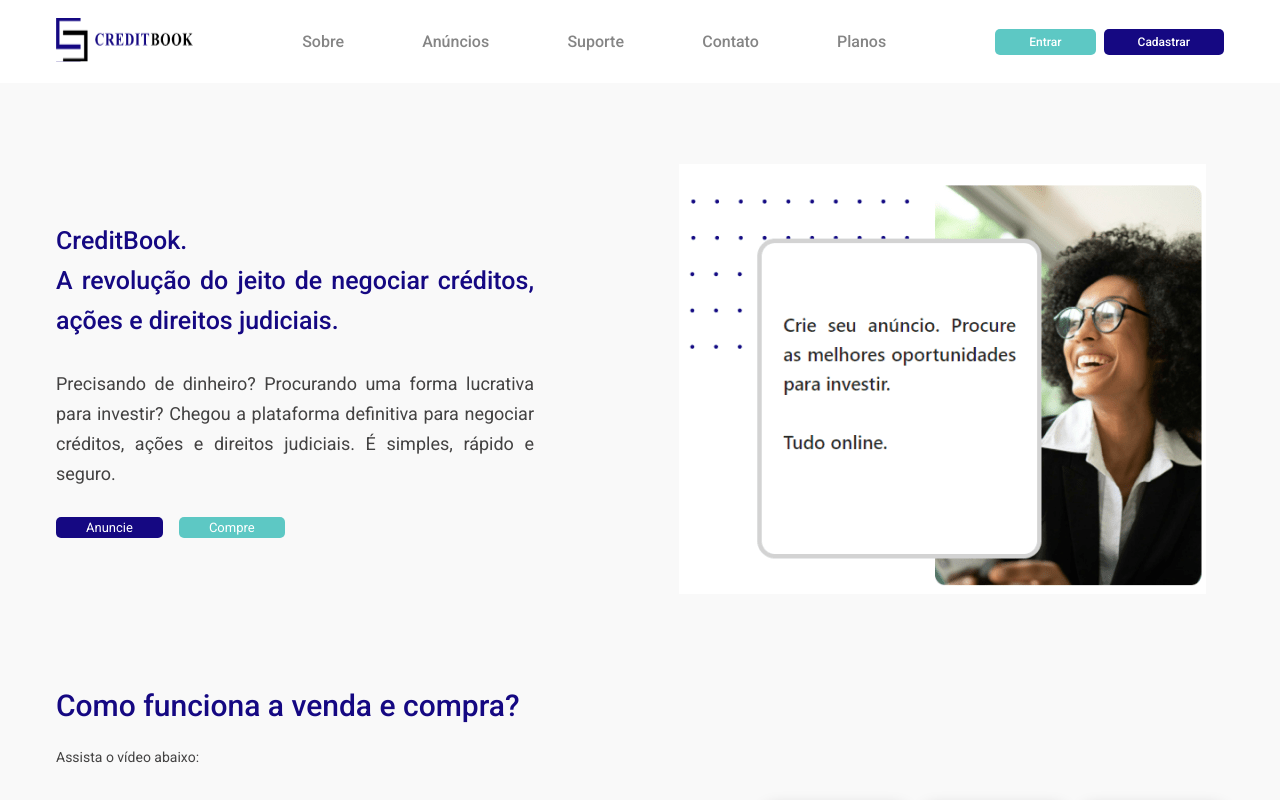
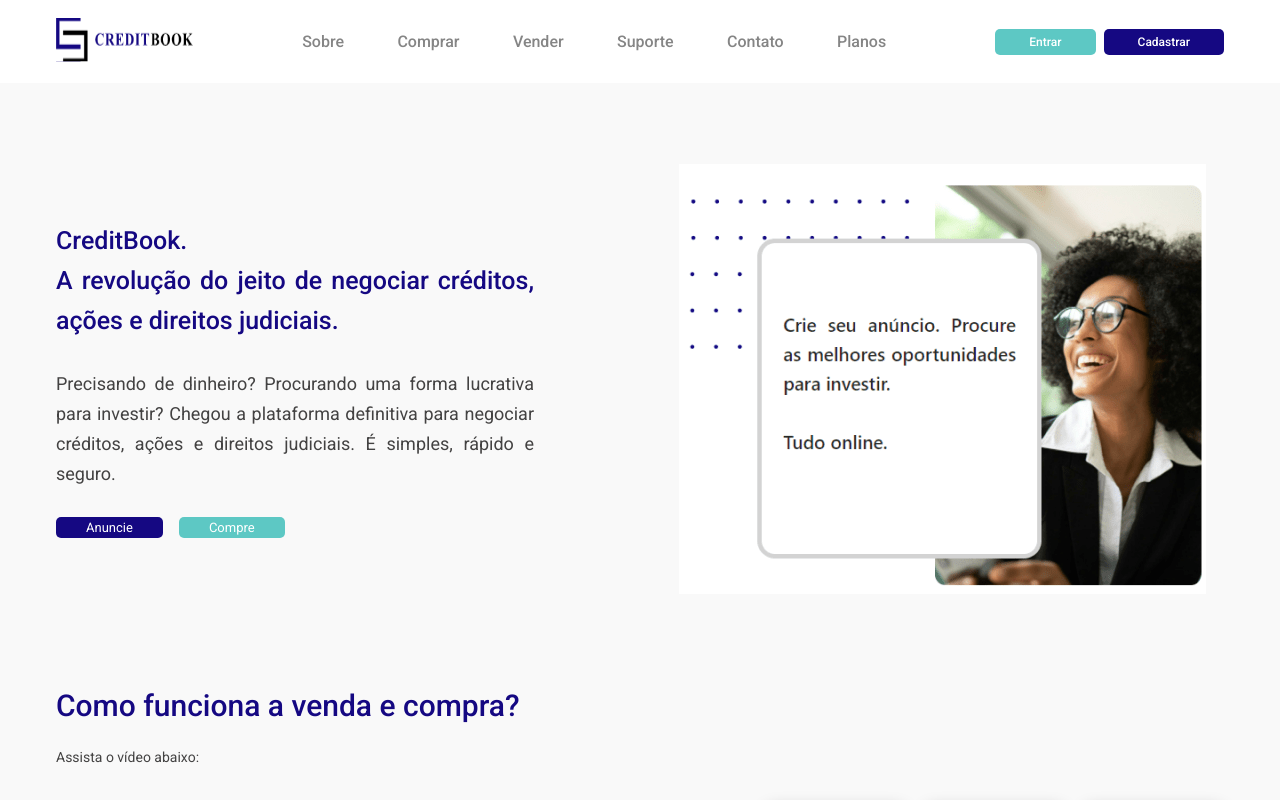
Before and after one commit to carolkoga/creditbook-frontend, a Next.js app: page / in a window 1280 px wide. Shown: the top 800 px of the page. Built offline with nearby package versions, Linux system fonts and the light colour scheme.

Commit message:
refactor: change rout name and add a route

```diff
--- a/src/components/LadingPageHeader/index.tsx
+++ b/src/components/LadingPageHeader/index.tsx
@@ -13,8 +13,13 @@ const routes = [
   },
 
   {
-    label: 'Anúncios',
+    label: 'Comprar',
     link: '/ads',
+  },
+
+  {
+    label: 'Vender',
+    link: '/support/sell-ads',
   },
 
   {
```
